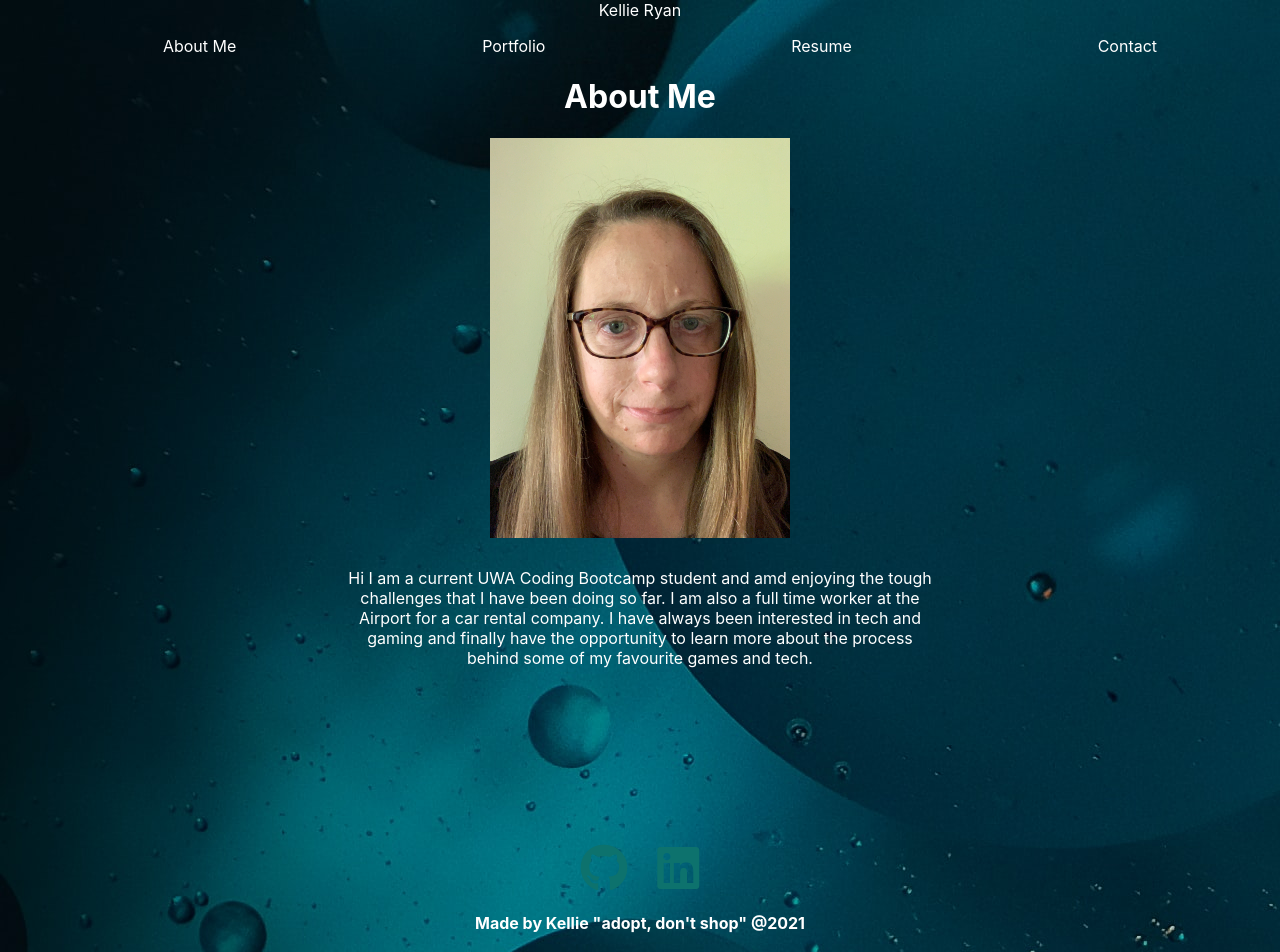
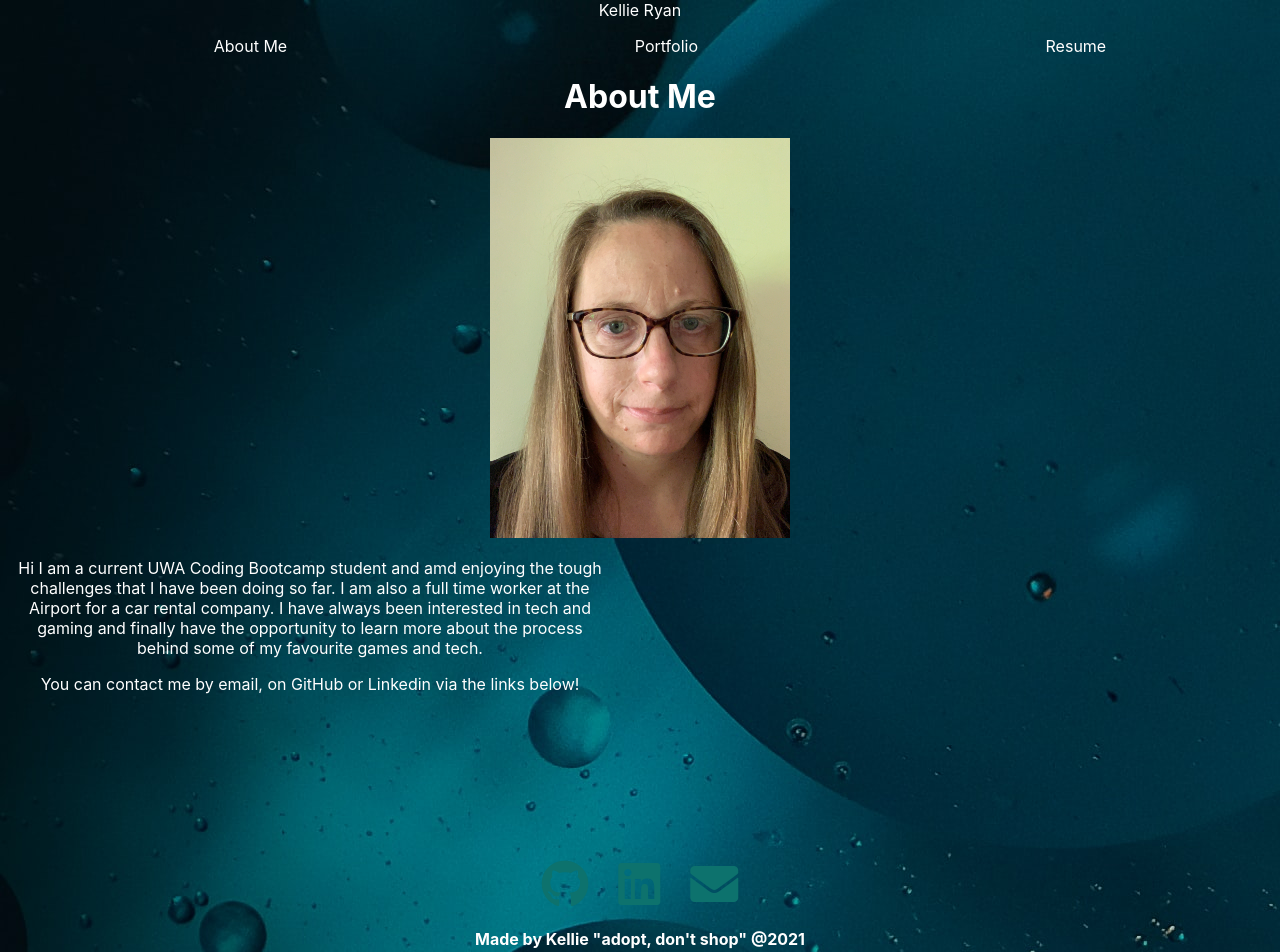
Before and after one commit to Kel03-byte/react-profile, a React (Create React App) app in the folder my-profile/: page / in a window 1280 px wide. Shown: the top 952 px of the page. Built offline with nearby package versions, Linux system fonts and the light colour scheme.

Commit message:
Updated contact info

```diff
--- a/my-profile/src/App.css
+++ b/my-profile/src/App.css
@@ -21,7 +21,7 @@ body {
 }
 
 #about {
-   display: flex;
+  display: block;
   justify-content: center;
   margin: 10px;
 }
@@ -108,6 +108,10 @@ ul {
   color: aqua;
 }
 
+#card-icon:hover {
+  color:rgb(218, 91, 196);
+}
+
 #footer {
   padding-top: 150px;
   display: flex;
@@ -123,6 +127,11 @@ ul {
   color: rgb(13, 114, 109);
 }
 
+#icon3 {
+  padding-left: 30px;
+  color: rgb(13, 114, 109);
+}
+
 #icon1:hover {
   color:rgb(218, 91, 196);
 }
@@ -130,3 +139,7 @@ ul {
 #icon2:hover {
   color:rgb(218, 91, 196);
 }
+
+#icon3:hover {
+  color:rgb(218, 91, 196);
+}
--- a/my-profile/src/components/footer.js
+++ b/my-profile/src/components/footer.js
@@ -7,6 +7,7 @@ export default function Footer() {
             <div id="footer">
                 <a id="icon1" href="https://github.com/Kel03-byte"><i className="fab fa-github fa-3x"></i></a>
                 <a id="icon2" href="https://www.linkedin.com/in/kellie-ryan-03"><i className="fab fa-linkedin fa-3x"></i></a>
+                <a id="icon3" href="mailto:littlekel03@gmail.com"><i className="fas fa-envelope fa-3x"></i></a>
             </div>
             <h4>
                 Made by Kellie "adopt, don't shop" @2021
--- a/my-profile/src/components/navigation.js
+++ b/my-profile/src/components/navigation.js
@@ -9,7 +9,6 @@ export default function Navigation({ handlePageChange }) {
         <li><a id="nav-text" href="#header1" onClick={() => handlePageChange('About')}>About Me</a></li>
         <li><a id="nav-text" href="#header2" onClick={() => handlePageChange('Work')}>Portfolio</a></li>
         <li><a id="nav-text" href="#header3" onClick={() => handlePageChange('Resume')}>Resume</a></li>
-        <li><a id="nav-text" href="#header4" onClick={() => handlePageChange('Contact')}>Contact</a></li>
       </ul>
     </nav>
   );
--- a/my-profile/src/components/pages/about.js
+++ b/my-profile/src/components/pages/about.js
@@ -16,6 +16,7 @@ export default function About() {
                     opportunity to learn more about the process behind some of my favourite
                     games and tech.
                 </p>
+                <p id="about-text">You can contact me by email, on GitHub or Linkedin via the links below!</p>
             </div>
         </div>
     );
--- a/my-profile/src/components/pages/contact.js
+++ /dev/null
@@ -1,11 +0,0 @@
-import React from 'react';
-
-export default function Contact() {
-
-    return (
-        <div>
-            <h1 id="header4">Contact</h1>
-            <p>Feel free to contact me via</p>
-        </div>
-    );
-}
--- a/my-profile/src/components/portfolio-container.js
+++ b/my-profile/src/components/portfolio-container.js
@@ -3,7 +3,6 @@ import Navigation from './navigation';
 import Tech from './pages/resume';
 import About from './pages/about';
 import Project from './pages/project';
-import Contact from './pages/contact';
 
 export default function PortfolioContainer() {
   const [currentPage, setCurrentPage] = useState('About');
@@ -14,9 +13,6 @@ export default function PortfolioContainer() {
     }
     if (currentPage === 'Work') {
       return <Project />;
-    }
-    if (currentPage === 'Contact') {
-      return <Contact />;
     }
     return <About />;
   };
```
